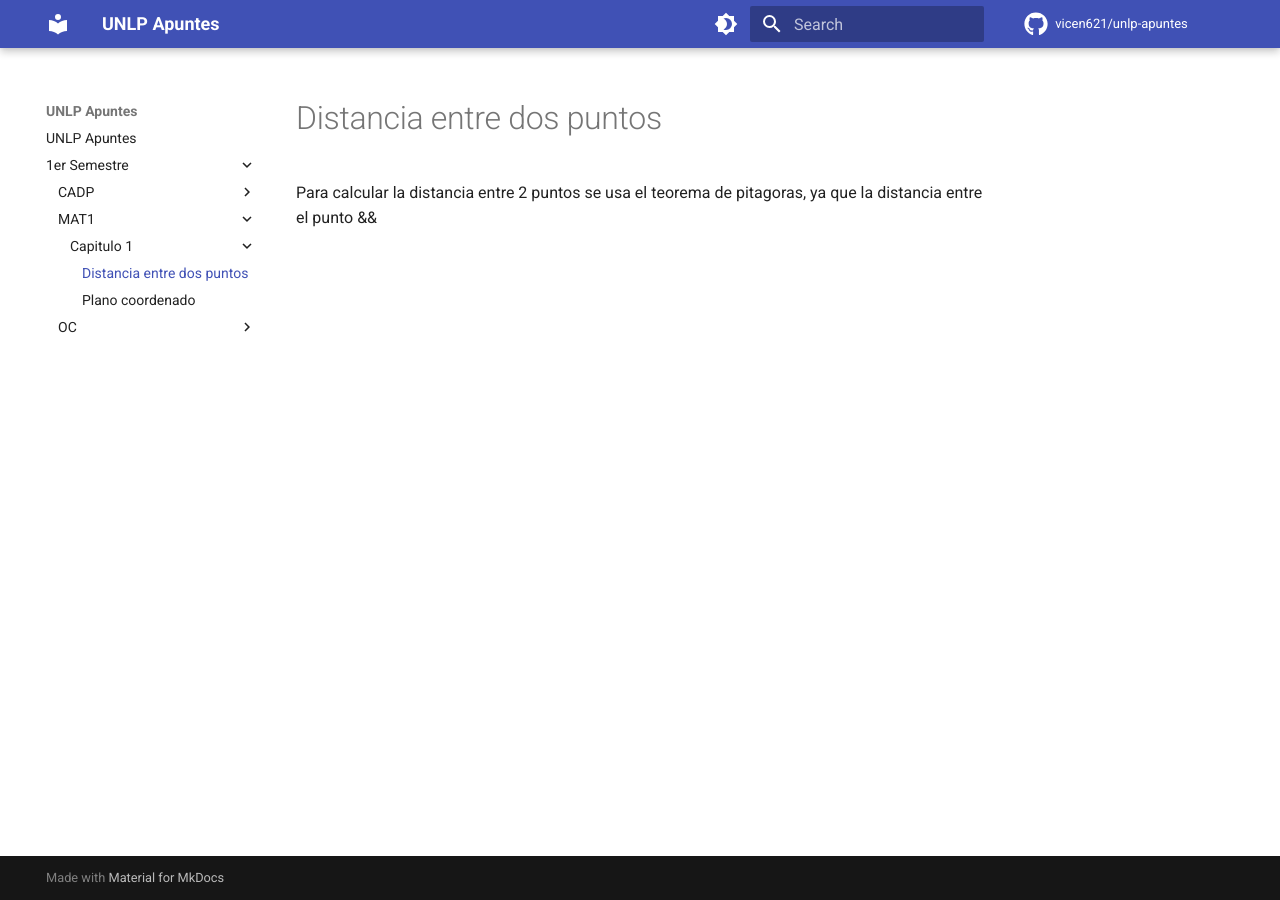
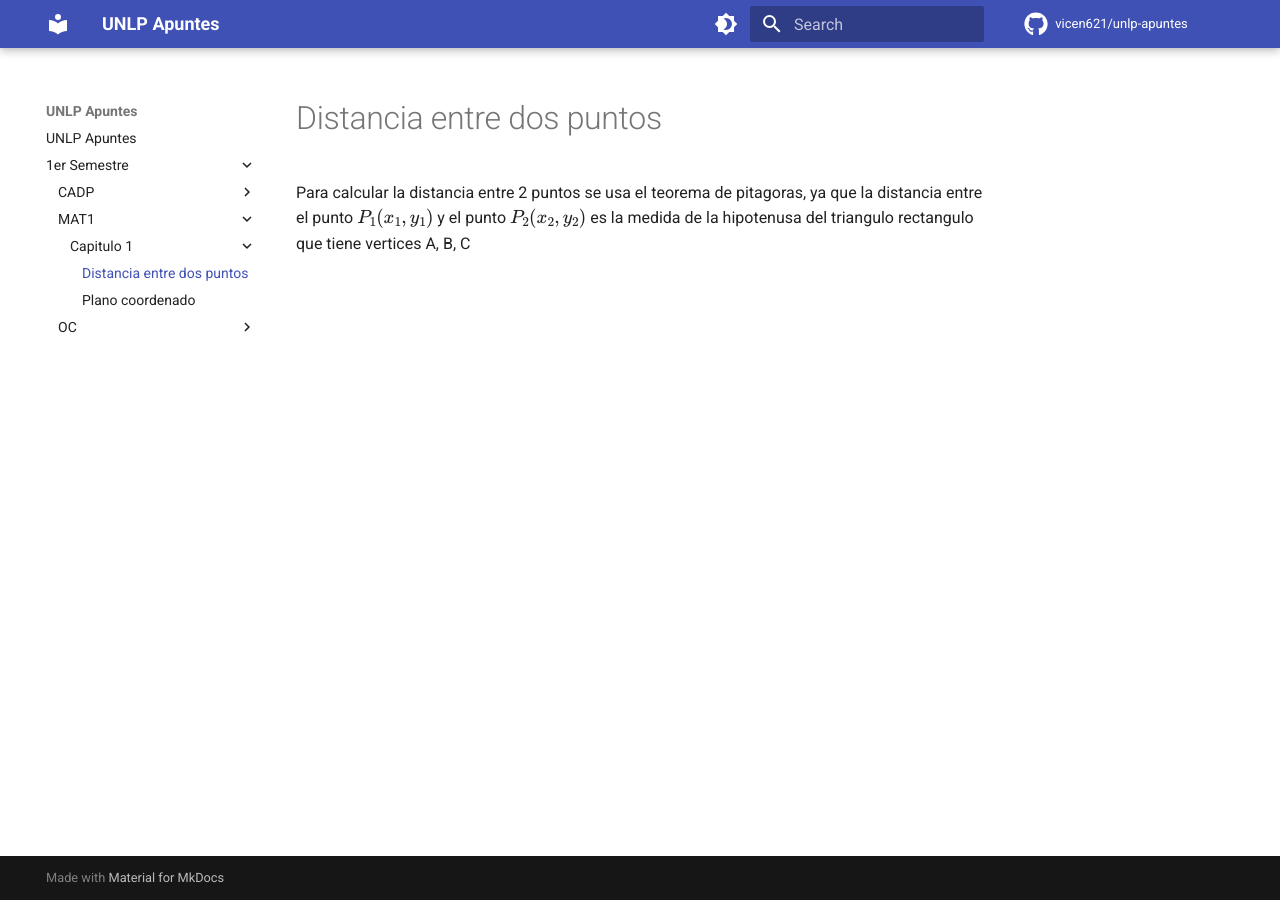
Before and after one commit to vicen621/UNLP-Apuntes, an MkDocs documentation site: the page built from docs/1er Semestre/MAT1/Capitulo 1/Distancia entre dos puntos.md, in a window 1280 px wide. Built offline with MkDocs 1.6.1 and Material for MkDocs 9.7.7, drawn with Linux system fonts in a browser that asks for light colours; comment, search, counter and statistics services are not loaded.

Commit message:
Mac vault backup: 2023-04-29 15:10:04

```diff
--- a/docs/1er Semestre/MAT1/Capitulo 1/Distancia entre dos puntos.md
+++ b/docs/1er Semestre/MAT1/Capitulo 1/Distancia entre dos puntos.md
@@ -1,3 +1,3 @@
 # Distancia entre dos puntos
 
-Para calcular la distancia entre 2 puntos se usa el teorema de pitagoras, ya que la distancia entre el punto &&
+Para calcular la distancia entre 2 puntos se usa el teorema de pitagoras, ya que la distancia entre el punto $P_1(x_1,y_1)$ y el punto $P_2(x_2,y_2)$ es la medida de la hipotenusa del triangulo rectangulo que tiene vertices A, B, C
```
